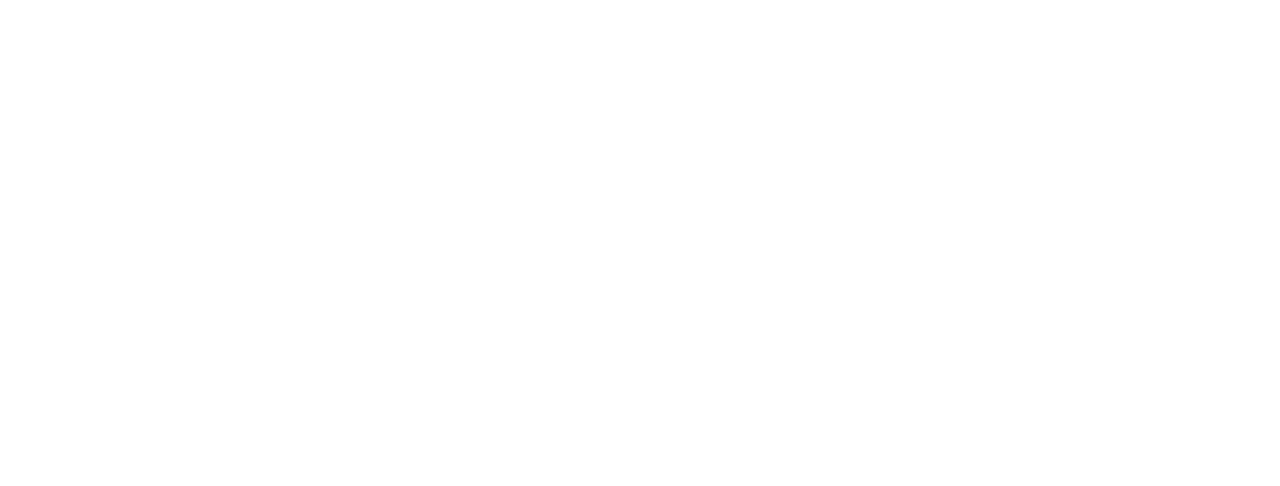
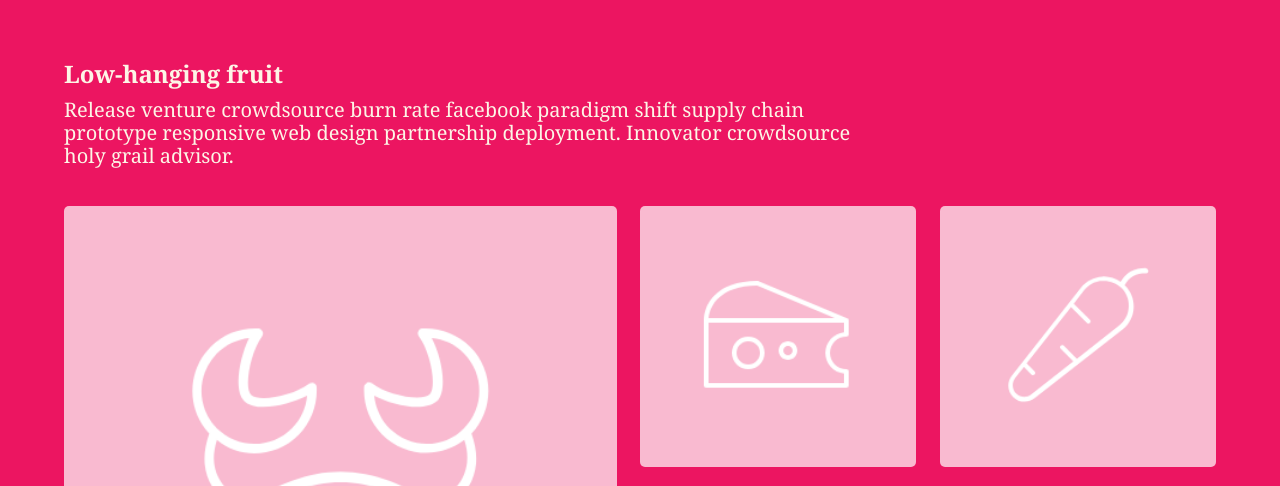
Before and after one commit to MayBlackwood/flexbox-practise, a plain HTML site: page collection-greed/index.html in a window 1280 px wide. Shown: the top 486 px of the page. Drawn offline with Linux system fonts and the light colour scheme.

Commit message:
Collection grid +

```diff
--- a/collection-greed/index.html
+++ b/collection-greed/index.html
@@ -0,0 +1,43 @@
+<!DOCTYPE html>
+<html>
+  <head lang="en">
+    <meta charset="utf-8">
+    <title>Coleection Greed</title>
+    <link rel="stylesheet" href="../normalize.css">
+    <link rel="stylesheet" href="style/style.css">
+  </head>
+  <body>
+    <div class="wrapper">
+      <div class="text">
+        <h1>Low-hanging fruit</h1>
+        <p>
+          Release venture crowdsource burn rate facebook
+          paradigm shift supply chain prototype responsive
+          web design partnership deployment. Innovator
+          crowdsource holy grail advisor.
+        </p>
+      </div>
+      <div class="container">
+        <div class="first-collection">
+          <img src="images/crab.PNG" alt="crab">
+        </div>
+        <div class="second-collection">
+          <div>
+            <img src="images/cheese.PNG" alt="cheese">
+          </div>
+          <div>
+            <img src="images/apple.PNG" alt="apple">
+          </div>
+        </div>
+        <div class="third-collection">
+          <div>
+            <img src="images/carrot.PNG" alt="carrot">
+          </div>
+          <div>
+            <img src="images/fish.PNG" alt="fish">
+          </div>
+        </div>
+      </div>
+    </div>
+  </body>
+</html>
--- a/collection-greed/style/style.css
+++ b/collection-greed/style/style.css
@@ -0,0 +1,90 @@
+/* calc( (100vw - 480px)/(1280 - 480) * (20 - 12) + 12px); */
+/* rgb(236,21,97) */
+/* rgb(249,186,208) */
+body {
+  position: relative;
+  width: 100%;
+  height: 100vh;
+  font-family: Cambria, Cochin, Georgia, Times, 'Times New Roman', serif;
+  background-color: rgb(236,21,97);
+  color: rgb(253, 245, 230);
+}
+
+.wrapper {
+  position: absolute;
+  top: 50%;
+  left: 50%;
+  transform: translate(-50%, -50%);
+  width: 90%;
+  height: 85vh;
+}
+
+.text {
+  width: 100%;
+  height: 20%;
+  margin-bottom: 10px;
+}
+
+h1 {
+  margin-top: 0;
+  margin-bottom: 5px;
+  font-size: calc( (100vw - 480px)/(1280 - 480) * (24 - 16) + 16px);
+}
+
+p {
+  margin-top: 10px;
+  width: 70%;
+  font-size: calc( (100vw - 480px)/(1280 - 480) * (20 - 12) + 12px);
+}
+
+.container {
+  display: flex;
+  justify-content: space-between;
+  width: 100%;
+  height: 80%;
+}
+
+.first-collection {
+  width: 48%;
+  height: 100%;
+  box-sizing: border-box;
+  background-color: rgb(249,186,208);
+  display: flex;
+  justify-content: center;
+  align-items: center;
+  border-radius: 5px;
+}
+
+.first-collection img{
+  width: 40vh;
+}
+
+.second-collection,
+.third-collection {
+  display: flex;
+  flex-wrap: wrap;
+  flex-direction: column;
+  justify-content: space-between;
+  align-items: stretch;
+  width: 24%;
+  height: 100%;
+  display: flex;
+}
+
+.second-collection div,
+.third-collection div {
+  position: relative;
+  width: 100%;
+  height: 48%;
+  background-color: rgb(249,186,208);
+  border-radius: 5px;
+}
+
+.second-collection img,
+.third-collection img {
+  position: absolute;
+  top: 50%;
+  left: 50%;
+  transform: translate(-50%, -50%);
+  width: 20vh;
+}
```
Also changed, not shown: equal-height-elements/index.html (+1 -1 lines), collection-greed/images/apple.PNG (added), collection-greed/images/carrot.PNG (added), collection-greed/images/cheese.PNG (added), collection-greed/images/crab.PNG (added), collection-greed/images/fish.PNG (added).
